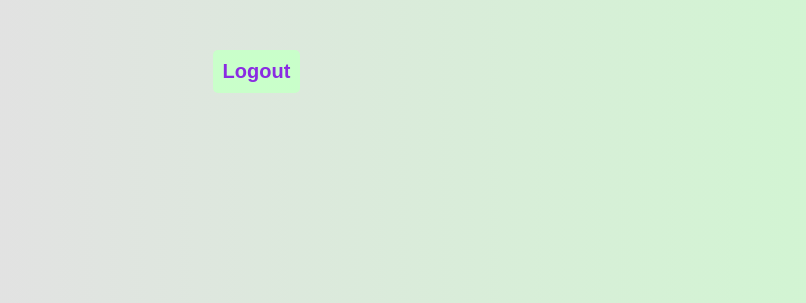
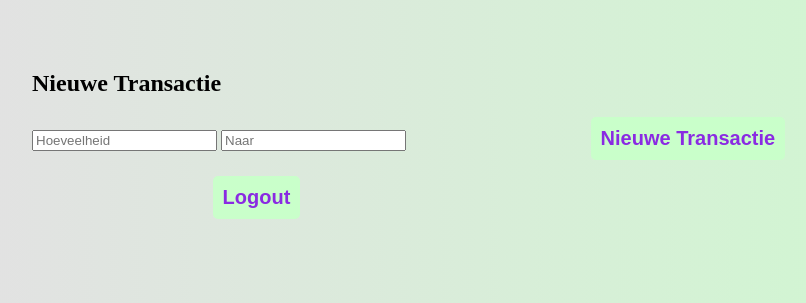
Before and after one commit to Lucas-alt395/lucas-alt395.github.io, a plain HTML site: page lb/homepage.html in a window 1280 px wide. Shown: the part 497-800 px from the top of the page, without its empty margins (6-812 px from the left). Drawn offline with Linux system fonts and the light colour scheme; no server answers.

Commit message:
Update homepage.html

```diff
--- a/lb/homepage.html
+++ b/lb/homepage.html
@@ -69,6 +69,15 @@
     <div><h2>Transacties</h2></div>
     <div id="loggedUserTransactions"></div>
 
+    <h2>Nieuwe Transactie</h2>
+<form id="newTransactionForm">
+  <input type="number" id="transAmount" placeholder="Hoeveelheid" required>
+  <input type="text" id="transDesc" placeholder="Naar" required>
+  <button type="submit">Nieuwe Transactie</button>
+</form>
+
+<p id="transMessage"></p>
+
     <button id="logout">Logout</button>
 </body>
 </html>
```
